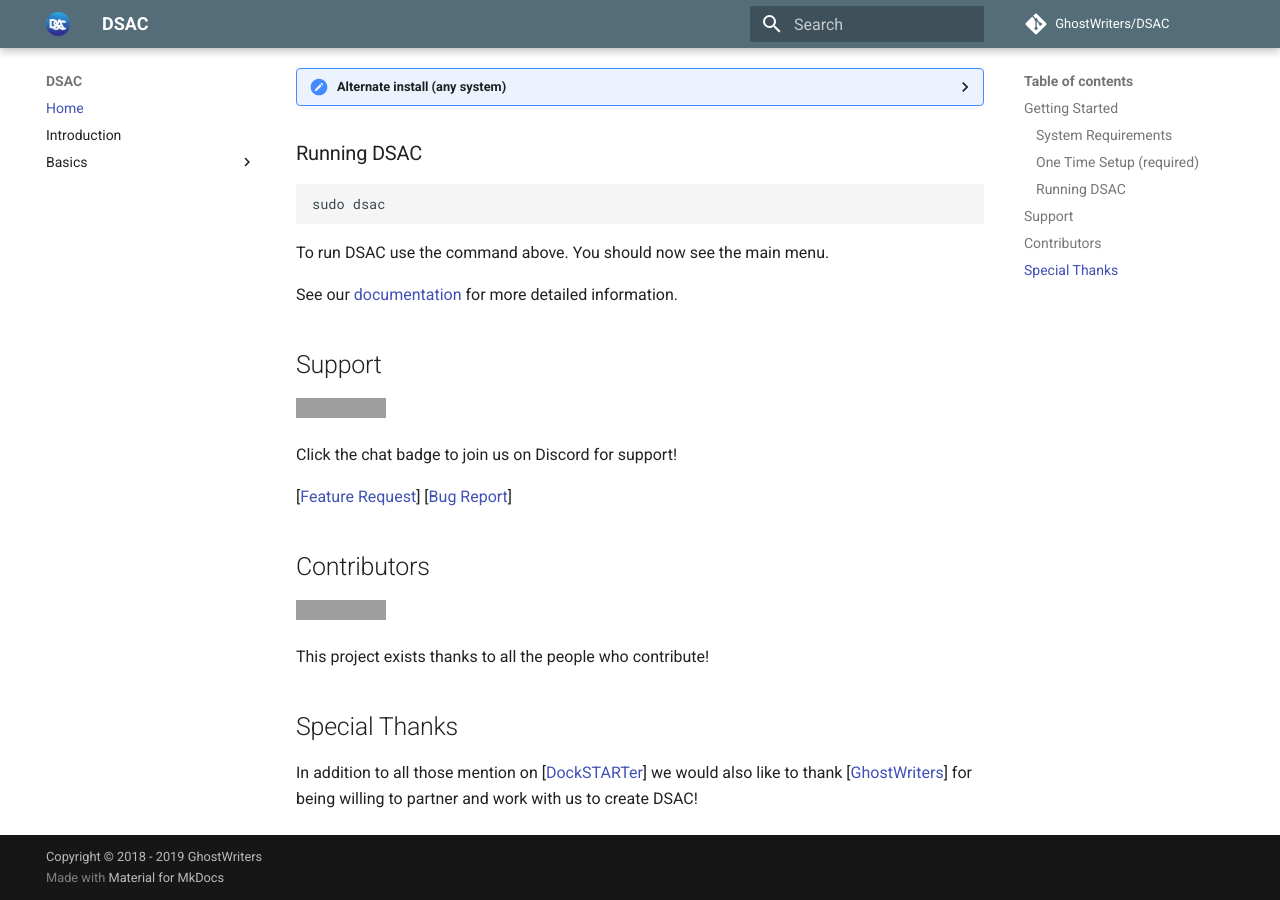
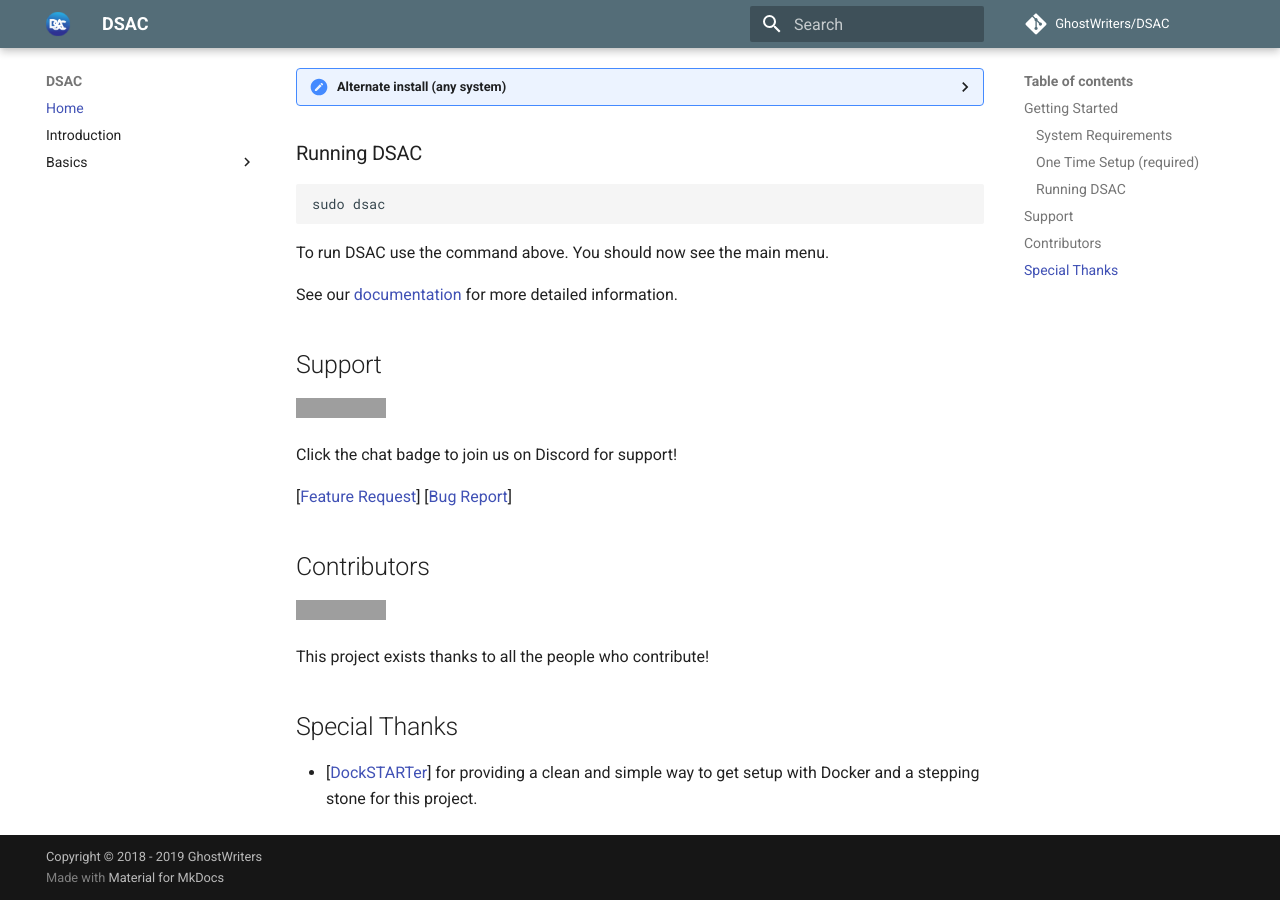
Before and after one commit to GhostWriters/DSAC.DockSTARTer.com, an MkDocs documentation site: the page built from docs/index.md, in a window 1280 px wide and 900 px high, scrolled down 1387 px. Built offline with MkDocs 1.6.1 and Material for MkDocs 9.7.7, drawn with Linux system fonts in a browser that asks for light colours; comment, search, counter and statistics services are not loaded; grey boxes are pictures that could not be loaded.

Commit message:
Update Special Thanks

```diff
--- a/docs/index.md
+++ b/docs/index.md
@@ -99,4 +99,4 @@
 
 ## Special Thanks
 
-In addition to all those mention on [[DockSTARTer](https://dockstarter.com/)] we would also like to thank [[GhostWriters](https://github.com/GhostWriters/)] for being willing to partner and work with us to create DSAC!
+- [[DockSTARTer](https://dockstarter.com/)] for providing a clean and simple way to get setup with Docker and a stepping stone for this project.
```
